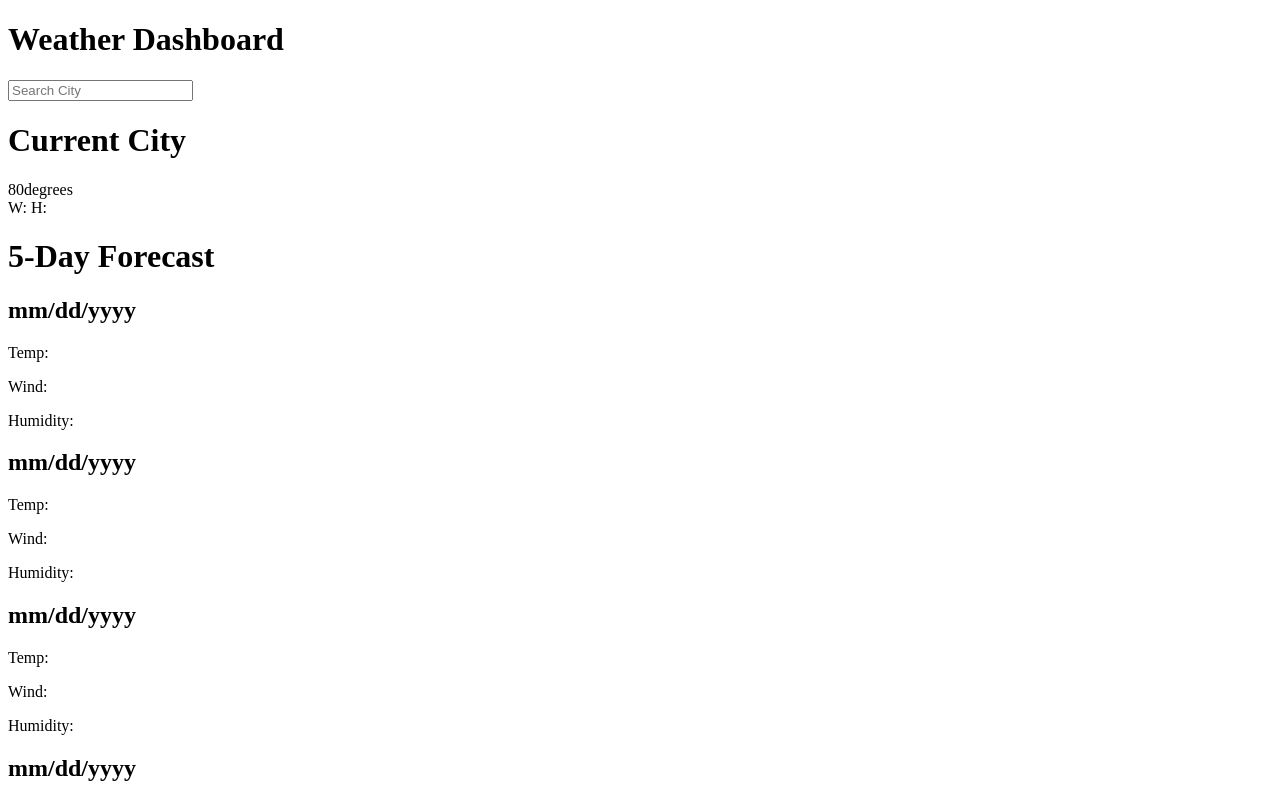
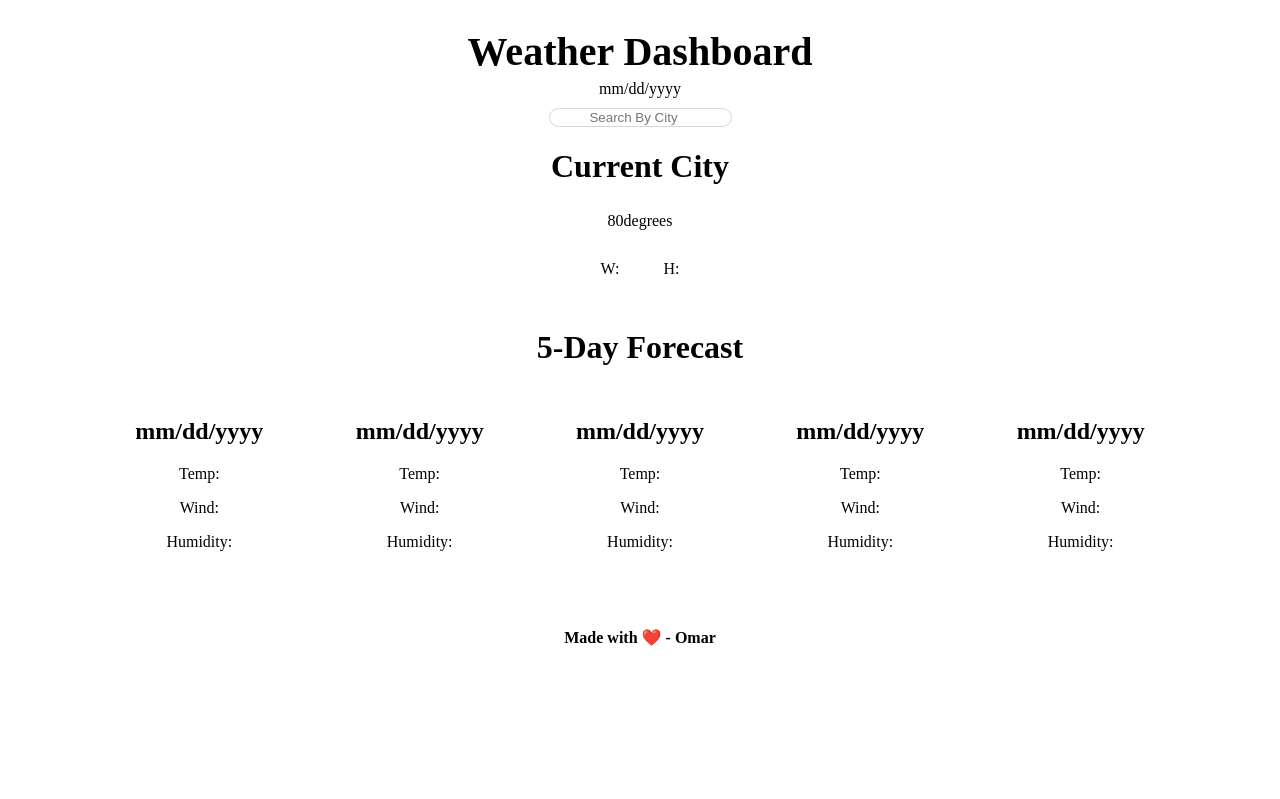
Before and after one commit to Omar4589/Texas-WeatherDashboard, a plain HTML site: page index.html in a window 1280 px wide. Shown: the top 799 px of the page. Drawn offline with Linux system fonts and the light colour scheme.

Commit message:
adds css to align elements

```diff
--- /dev/null
+++ b/assets/style.css
@@ -0,0 +1,52 @@
+header h1 {
+    margin: 0;
+    padding: 20px 0px 0px 0px;
+    font-size: 40px;
+    text-align: center;
+}
+
+#current-date {
+    text-align: center;
+    padding: 5px 0px 10px 0px;
+}
+
+#search-bar {
+    border: 1px solid rgb(214, 214, 214);
+    border-radius: 10px;
+    display: block;
+    text-align: center;
+    margin: auto;
+
+}
+
+#current-info {
+    text-align: center;
+}
+
+#current-temp {
+    padding:5px 0px 30px 0px;
+}
+
+#current-wind, #current-humidity {
+    padding: 0px 20px;
+}
+
+#forecast-container {
+    padding: 30px 25px;
+}
+
+#forecast-container h1 {
+    text-align: center;
+}
+
+
+#_5day-container {
+    display: flex;
+    text-align: center;
+    padding: 10px;
+    justify-content: space-evenly;
+}
+
+footer {
+    text-align: center;
+}
--- a/index.html
+++ b/index.html
@@ -4,27 +4,31 @@
     <meta charset="UTF-8">
     <meta http-equiv="X-UA-Compatible" content="IE=edge">
     <meta name="viewport" content="width=device-width, initial-scale=1.0">
-    <title>Document</title>
+    <title>Weather Dashboard</title>
+    <link rel="stylesheet" href="./assets/style.css">
+
 </head>
 
 <body>
 
     <header>
 
-        <h1>Weather Dashboard</h1>
-        <input type="search" id="search-bar" name="search bar" placeholder="Search City">
+        <h1 id="current-city">Weather Dashboard</h1>
+        <div id="current-date">mm/dd/yyyy</div>
+        <input type="search" id="search-bar" name="search bar" placeholder="Search By City">
 
     </header>
 
     <main>
-        <h1 id="current-city">Current City</h1>
-        <div id="current-temp">80degrees</div>
-        <span id="current-wind">W:</span> <span id="current-humidity">H:</span>
-
+        <div id="current-info">
+            <h1 id="current-city">Current City</h1>
+            <div id="current-temp">80degrees</div>
+            <span id="current-wind">W:</span> <span id="current-humidity">H:</span>
+        </div>
         <div id="forecast-container">
             <h1>5-Day Forecast</h1>
 
-            <div id="5-day-container">
+            <div id="_5day-container">
                 <div id="day-1">
                         <h2>mm/dd/yyyy</h2>
                         <p>Temp:</p>
```
